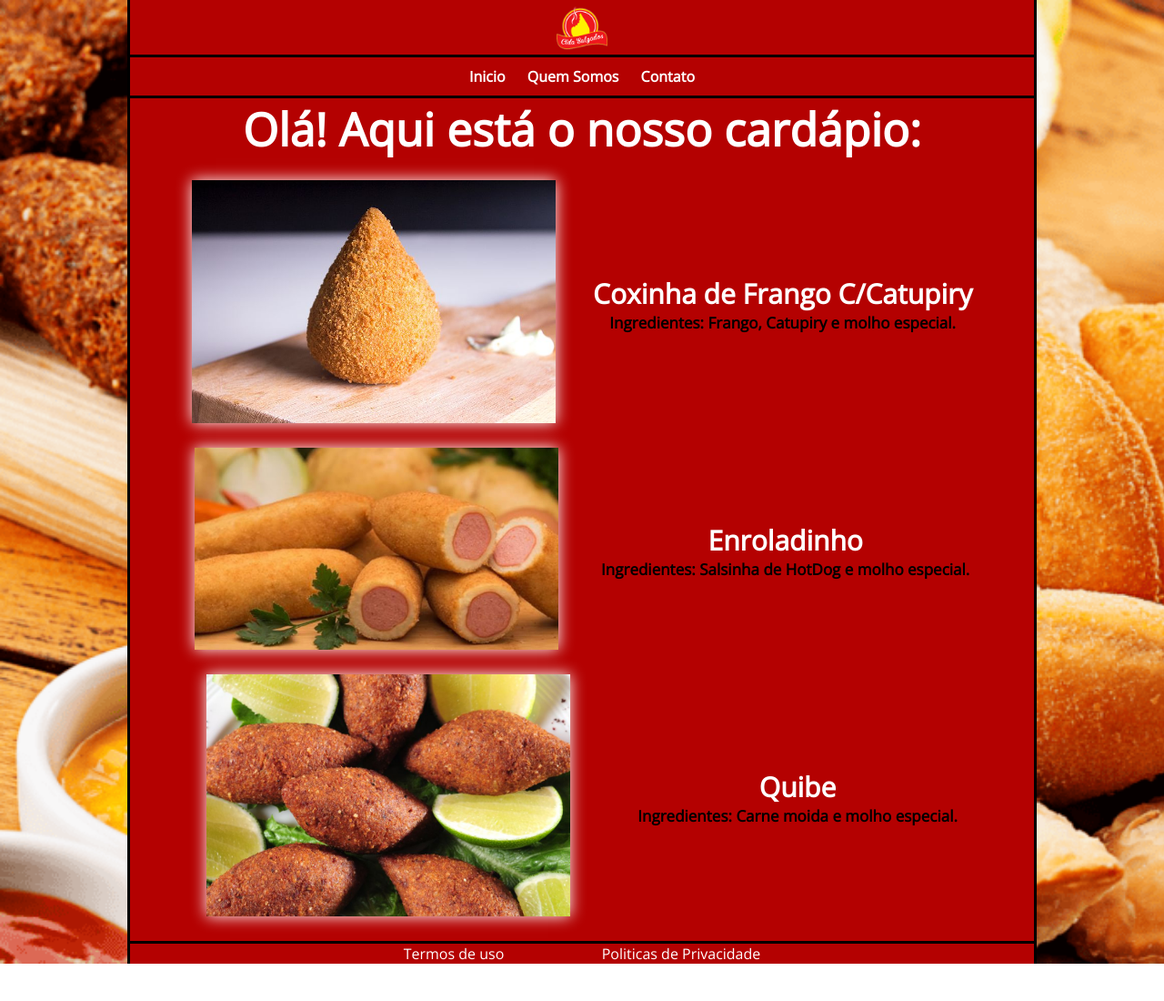
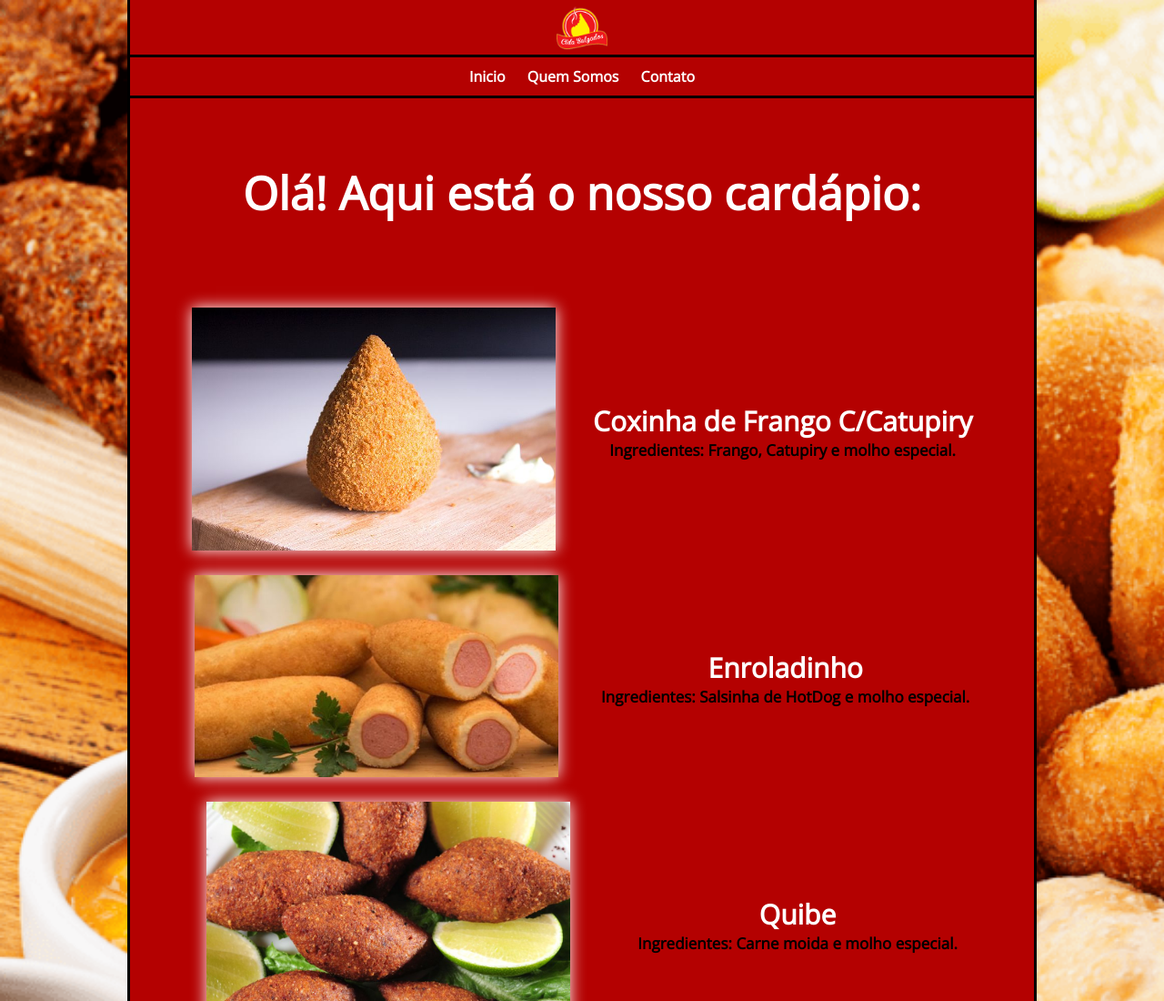
Before and after one commit to MayconSBPereira/Site, a plain HTML site: page index.html in a window 1280 px wide. Shown: the top 1100 px of the page at 91% size. Before the commit the page ends 1059 px from the top, so only its background shows below. Drawn offline with nearby package versions, Linux system fonts and the light colour scheme.

Commit message:
nova att

```diff
--- a/Contato/Contato.css
+++ b/Contato/Contato.css
@@ -74,8 +74,8 @@ img{
     position: relative;
     padding: 15px;
     border-radius: 15px;
-    margin-top: 20px;
-    margin-bottom: 20px;
+    margin-top: 40px;
+    margin-bottom: 40px;
 }
 #container_conteudo h3{
     color: white;
--- a/index.html
+++ b/index.html
@@ -18,7 +18,11 @@
             <li><a href="./Contato/Contato.html"><b>Contato</b></a></li>
         </ul>
     </nav>
-    <p id="texto_principal"><strong>Olá! Aqui está o nosso cardápio:</strong></p>
+    <div id="texto_principal">
+        <br>
+        <p><strong>Olá! Aqui está o nosso cardápio:</strong></p>
+        <br>
+    </div>
     <main id="container_conteudo">
         <br>
         <nav id="formatting">
@@ -45,6 +49,7 @@
             </div>
         </nav>
         <br>
+        <br>
     </main>
     <footer id="rodape">
         <div id="container_rodape">
--- a/style.css
+++ b/style.css
@@ -68,6 +68,7 @@ img{
 #texto_principal{
     background-color: rgb(180, 1, 1);
     color:white;
+    padding: 2px;
     max-width: 1000px;
     font-size: 50px;
     text-align: center;
```
